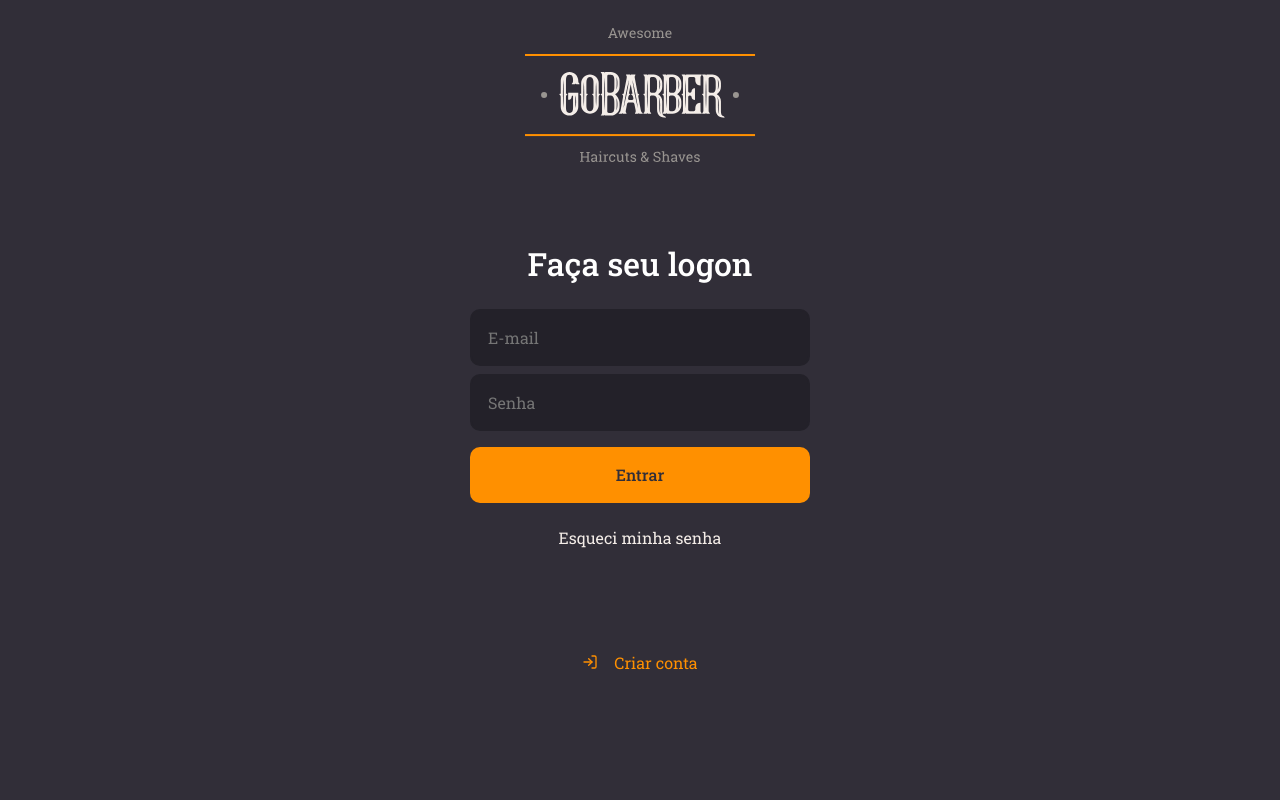
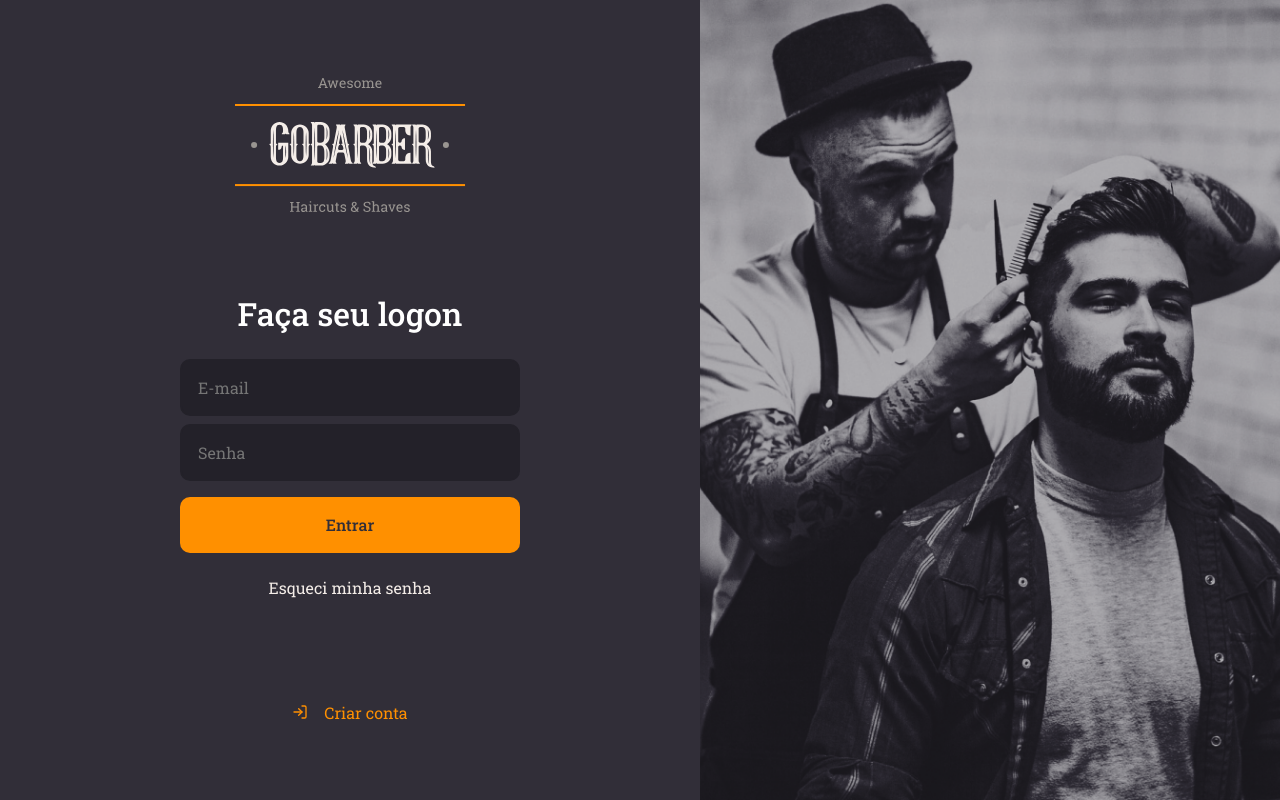
Before and after one commit to viniciusnascimento95/gobarber-web, a React (Create React App) app: page / in a window 1280 px wide. Built offline with nearby package versions, Linux system fonts and the light colour scheme.

Commit message:
fix  background

```diff
--- a/src/pages/SignIn/styles.ts
+++ b/src/pages/SignIn/styles.ts
@@ -5,11 +5,10 @@ import signInBackgroundImg from '../../assets/sign-in-background.png';
 
 export const Container = styled.div`
   height: 100vh;
-
   display: flex;
   align-items: stretch;
+`;
 
-`;
 export const Content = styled.div`
   display: flex;
   flex-direction: column;
@@ -18,7 +17,7 @@ align-items: center;
   place-content: center;
 
   width: 100%;
-max-height: 700px;
+  max-width: 700px;
 
   form {
     margin: 80px 0 ;
@@ -97,4 +96,5 @@ export const Background = styled.div`
   background: url(${signInBackgroundImg}) no-repeat center;
   background-size: cover;
 
+
 `;
--- a/src/styles/global.ts
+++ b/src/styles/global.ts
@@ -1,7 +1,7 @@
 import { createGlobalStyle } from 'styled-components';
 
 export default createGlobalStyle`
-  *{
+  * {
     margin:0;
     padding:0;
     box-sizing: border-box;
@@ -26,5 +26,4 @@ export default createGlobalStyle`
   button{
     cursor: pointer;
   }
-
 `;
```
Lines whose indentation alone changed are shown as unchanged.
